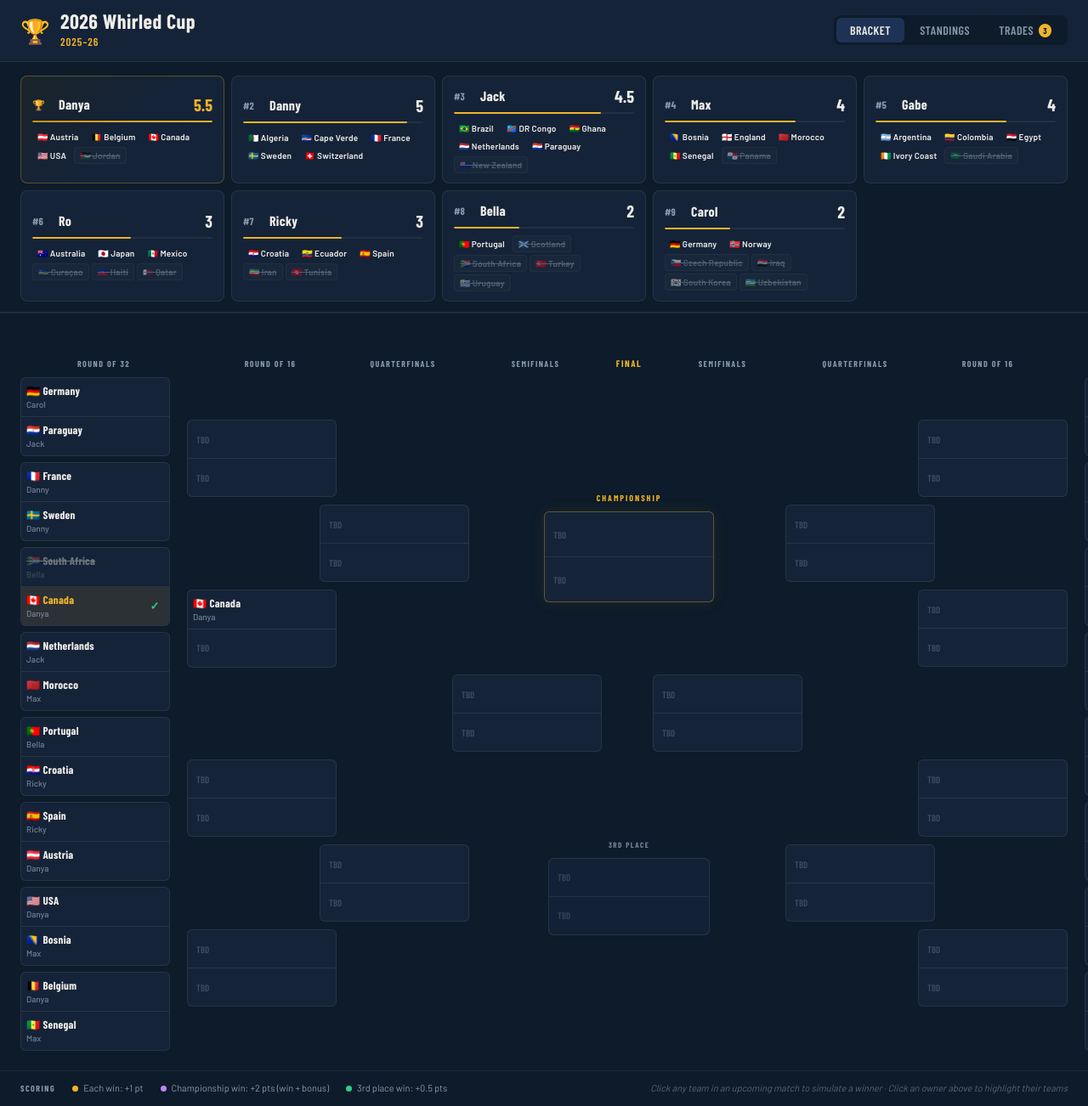
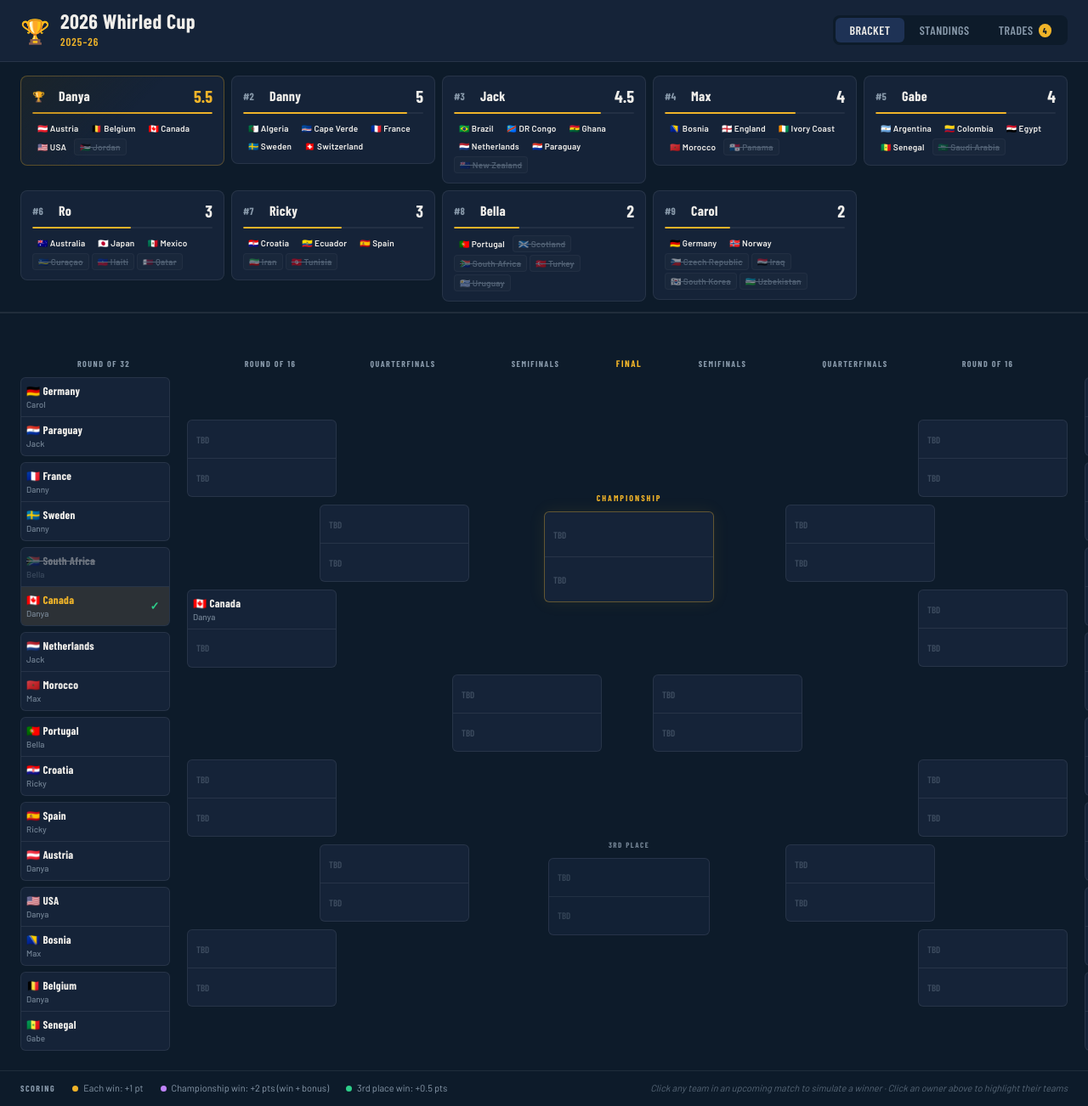
Before and after one commit to newpomax/worldcup2026, a React (Vite) app in the folder bracket-app/: page / in a window 1280 px wide. Shown: the whole page at 85% size. Built offline with nearby package versions, Linux system fonts and the light colour scheme; a web font is replaced by a local one.

Commit message:
gabe/max trade

```diff
--- a/bracket-app/public/bracket.json
+++ b/bracket-app/public/bracket.json
@@ -109,6 +109,11 @@
         "round": 1,
         "partyA": { "owner": "jack", "teams_given": ["scotland"], "points_given": 0 },
         "partyB": { "owner": "bella",   "teams_given": ["paraguay"], "points_given": 0 }
+      },
+      {
+        "round": 1,
+        "partyA": { "owner": "gabe", "teams_given": ["ivory_coast"], "points_given": 0 },
+        "partyB": { "owner": "max",   "teams_given": ["senegal"], "points_given": 0 }
       }
   ]
 }
--- a/bracket-app/src/components/Leaderboard.module.css
+++ b/bracket-app/src/components/Leaderboard.module.css
@@ -33,6 +33,7 @@
   display: grid;
   grid-template-columns: repeat(auto-fill, minmax(220px, 1fr));
   gap: 8px;
+  align-items: start;
 }
 
 .gridFull {
@@ -60,6 +61,10 @@
   -webkit-appearance: none;
   margin: 0;
   box-sizing: border-box;
+  display: flex;
+  flex-direction: column;
+  align-items: stretch;
+  vertical-align: top;
 }
 
 .card:hover {
```
